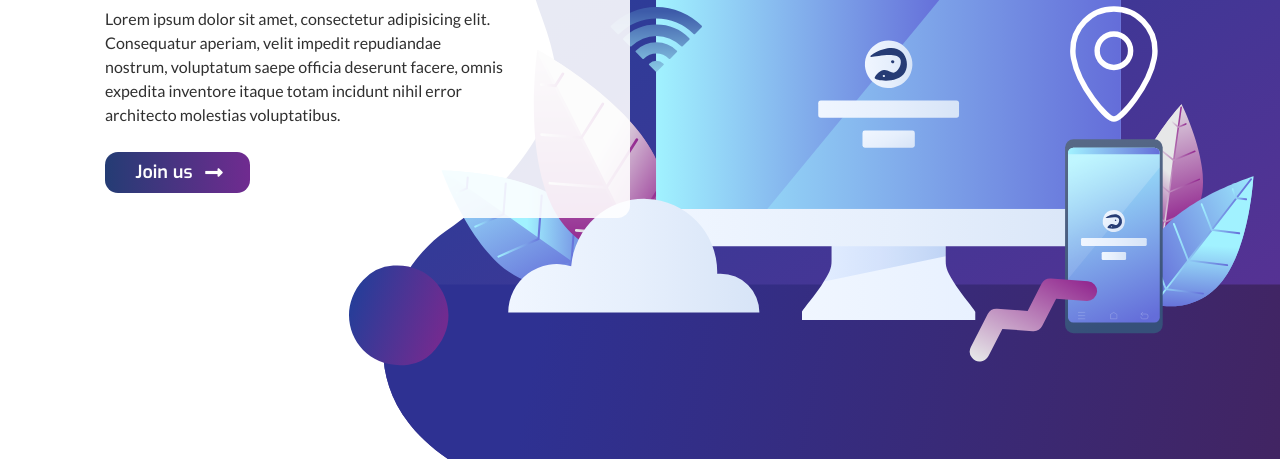
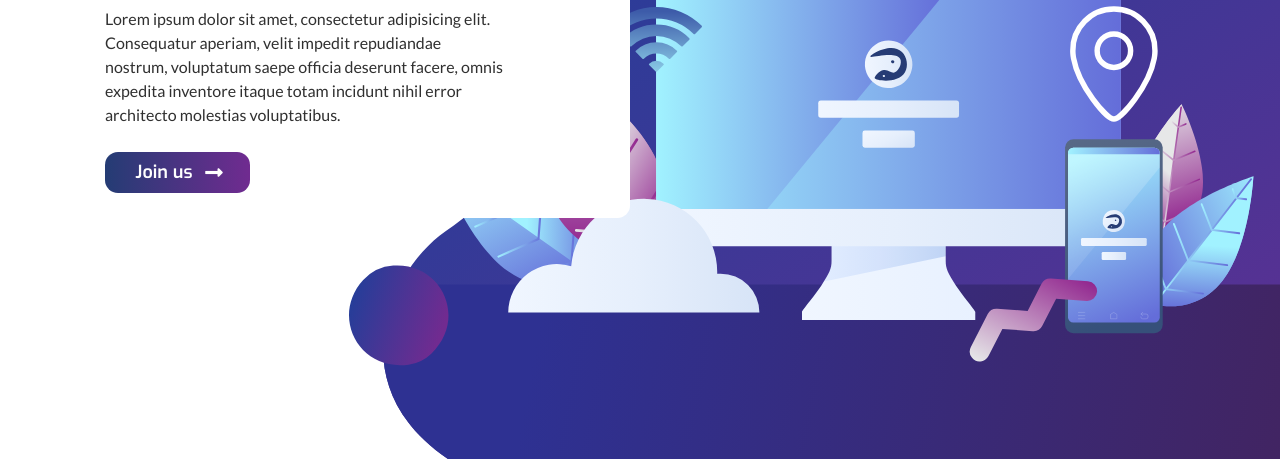
Before and after one commit to namahin/sign-up, a plain HTML site: page index.html in a window 1280 px wide. Shown: the part 341-800 px from the top of the page. Drawn offline with nearby package versions, Linux system fonts and the light colour scheme.

Commit message:
Update style.css

```diff
--- a/css/style.css
+++ b/css/style.css
@@ -25,7 +25,7 @@ body {}
     margin: 0 10px;
     margin-bottom: 50px;
     margin-top: 35%;
-    background: #ffffffe3;
+    background: #ffffff;
     padding: 25px;
     border-radius: 12.5px;
     left: 0px;
```
